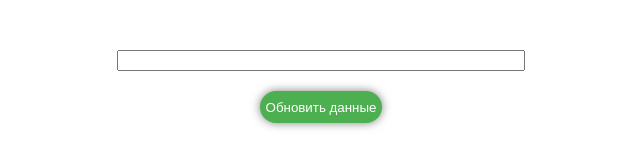
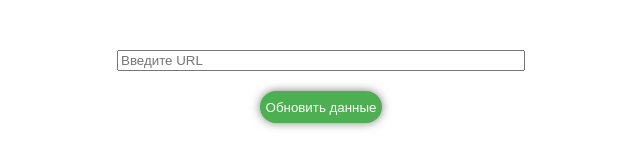
Before and after one commit to GRrock/Test-task, a React (Create React App) app: page / in a window 1280 px wide. Shown: the top 160 px of the page, without its empty margins (319-959 px from the left). Built offline with nearby package versions, Linux system fonts and the light colour scheme.

Commit message:
add placeholder in form

```diff
--- a/src/components/FormRequestData/FormRequestData.jsx
+++ b/src/components/FormRequestData/FormRequestData.jsx
@@ -13,7 +13,7 @@ const FormRequestData = (props) => {
   return (
     <div className='container'>
       <form onSubmit={handlerSubmit} className="formRequestData">
-        <input className='urlInput' type='text' value={url} onChange={(event) => { setUrl(event.target.value) }} />
+        <input className='urlInput' placeholder='Введите URL' type='text' value={url} onChange={(event) => { setUrl(event.target.value) }} />
         <button className='submitButton' onClick={handlerSubmit}> Обновить данные </button>
       </form>
     </div>
```
